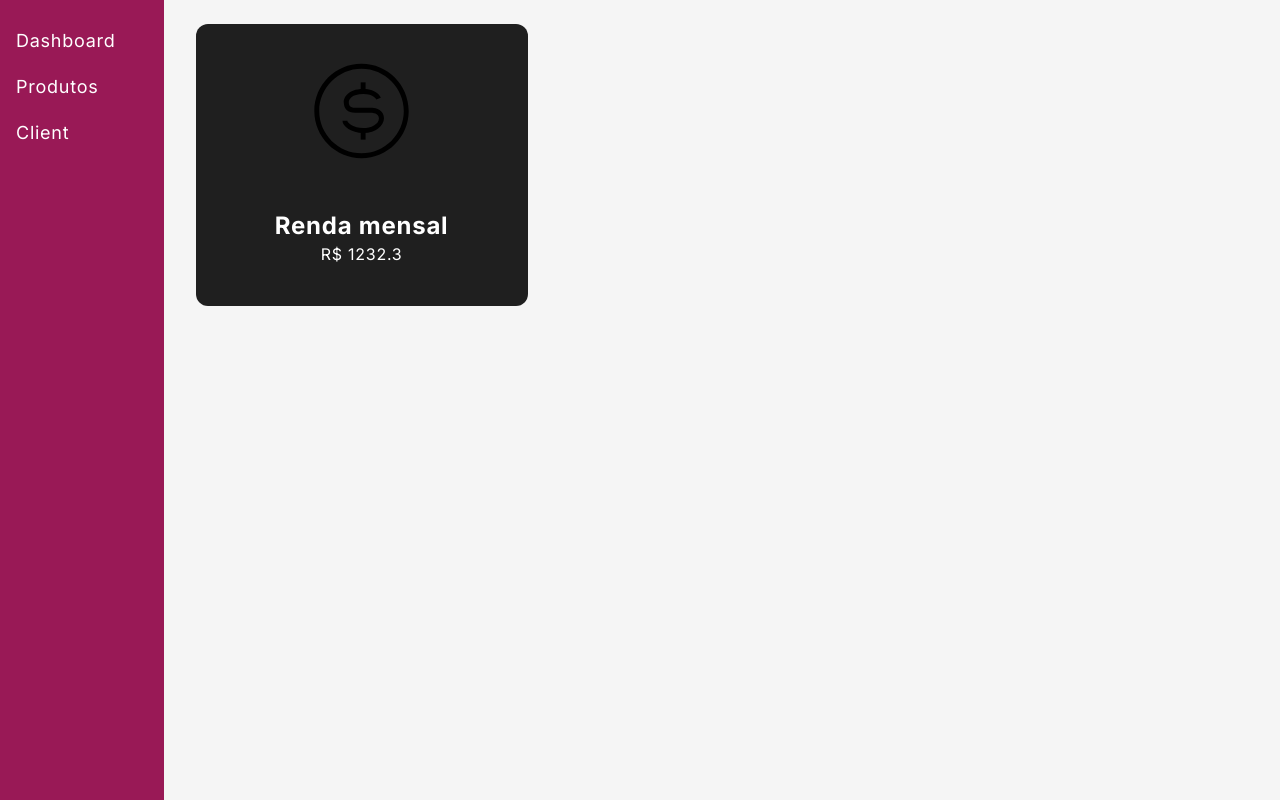
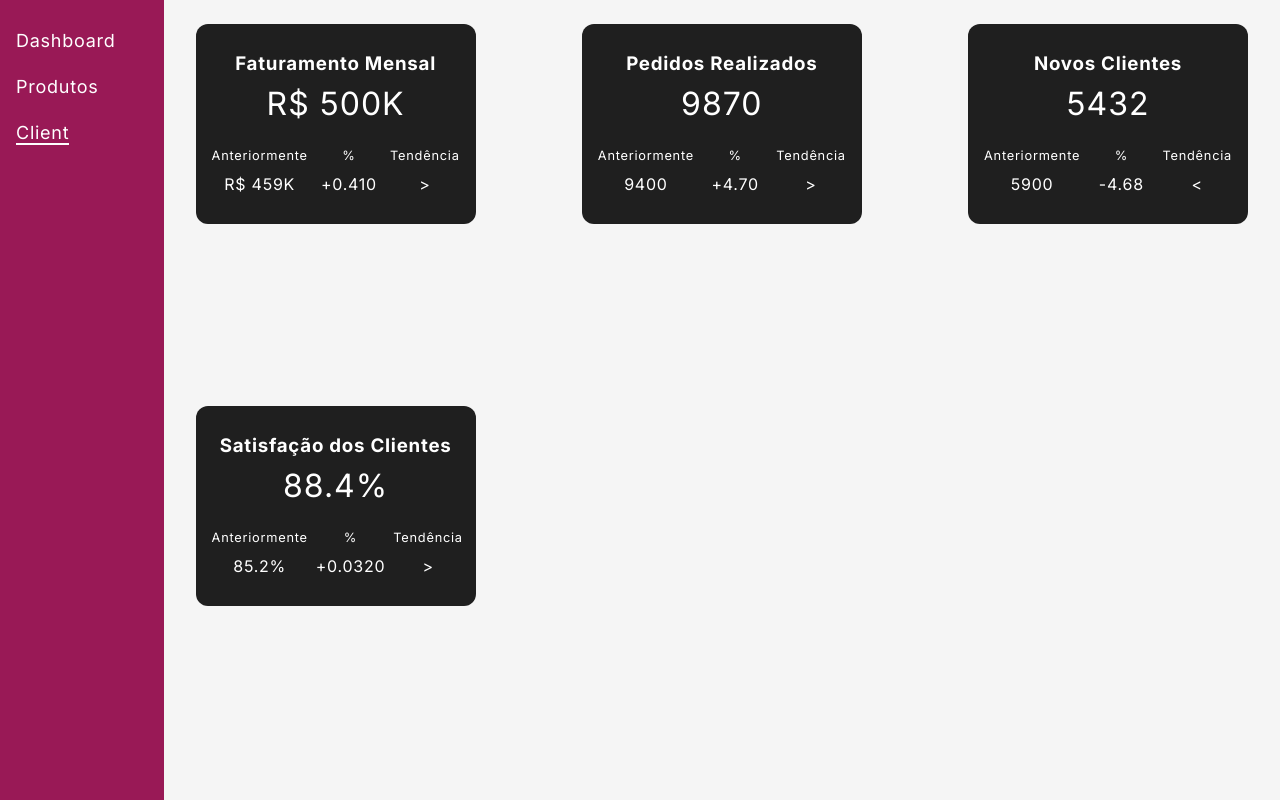
Before and after one commit to PedroAloonso/Digital-College-FullStack, a React (Vite) app: page /dashboard/client in a window 1280 px wide. Built offline with nearby package versions, Linux system fonts and the light colour scheme; no server answers.

Commit message:
feat: enhance HightlightsCard component with new props and layout; add ProductDashboard for product management

```diff
--- a/src/components/Menu/DashboardMenu/dashboardMenu.module.scss
+++ b/src/components/Menu/DashboardMenu/dashboardMenu.module.scss
@@ -30,5 +30,5 @@
 }
 
 .selected {
-    border-bottom: 2px solid var(--white);
+    border-bottom: 2px solid rgb(var(--white));
 }
--- a/src/components/dashboard/HightlightsCard/HightlightsCard.jsx
+++ b/src/components/dashboard/HightlightsCard/HightlightsCard.jsx
@@ -1,20 +1,55 @@
-import PropTypes from "prop-types";
 import style from "./hightlightsCard.module.scss";
 
-export default function HightlightsCard({ title, icon, value }) {
+import PropTypes from "prop-types";
+import { useState } from "react";
+
+export default function HightlightsCard({
+    title,
+    preview,
+    value,
+    prefix = "",
+    sufix = "",
+}) {
+    const [PorcentageChange, setPorcentageChange] = useState(
+        (value - preview) / 100,
+    );
     return (
         <div className={style.cardContainer}>
-            <div className={style.cardHead}>{icon}</div>
-            <div className={style.cardBody}>
-                <h2>{title}</h2>
-                <p> R$ {value}</p>
+            <div className={style.cardTop}>
+                <h3>{title}</h3>
+                <h1>
+                    {prefix} {value}
+                    {sufix}
+                </h1>
+            </div>
+            <div className={style.cardBotton}>
+                <div className={style.comparationContainer}>
+                    <h4>Anteriormente</h4>
+                    <p>
+                        {prefix} {preview}
+                        {sufix}
+                    </p>
+                </div>
+                <div className={style.comparationContainer}>
+                    <h4>%</h4>
+                    <p>
+                        {PorcentageChange > 0 ? "+" : ""}
+                        {PorcentageChange.toPrecision(3)}
+                    </p>
+                </div>
+                <div className={style.comparationContainer}>
+                    <h4>Tendência</h4>
+                    <p>{PorcentageChange > 0 ? ">" : "<"}</p>
+                </div>
             </div>
         </div>
     );
 }
 
 HightlightsCard.propTypes = {
-    icon: PropTypes.object,
+    prefix: PropTypes.string,
+    preview: PropTypes.number,
+    sufix: PropTypes.string,
     title: PropTypes.string,
     value: PropTypes.number,
 };
--- a/src/components/dashboard/HightlightsCard/hightlightsCard.module.scss
+++ b/src/components/dashboard/HightlightsCard/hightlightsCard.module.scss
@@ -1,20 +1,45 @@
+@use "../../../assets/styles/TextClasses";
+
 .cardContainer {
     display: flex;
     flex-direction: column;
     align-content: center;
     justify-content: space-around;
+    box-sizing: border-box;
     border-radius: 12px;
     background: rgb(var(--dark-gray));
     padding: 1em;
-    width: 300px;
-    height: 250px;
+    width: 17.5em;
+    height: 200px;
     color: rgb(var(--white));
     text-align: center;
 
-    & .cardHead {
-        & > svg {
-            width: 96px;
-            height: auto;
+    & .cardTop {
+        display: flex;
+        flex-direction: column;
+        justify-content: space-between;
+        gap: 8px;
+
+        & h1 {
+            @include TextClasses.title-small;
+            color: rgb(var(--white));
+            text-align: center;
+        }
+    }
+
+    & .cardBotton {
+        display: flex;
+        justify-content: space-between;
+        gap: 8px;
+
+        & .comparationContainer {
+            display: flex;
+            flex-direction: column;
+
+            & > h4 {
+                font-weight: normal;
+                font-size: 0.8rem;
+            }
         }
     }
 }
--- /dev/null
+++ b/src/components/dashboard/ProductDashboard/ProductDashboard.jsx
@@ -0,0 +1,41 @@
+import style from "./productDashboard.module.scss";
+
+import Table from "../Table/Table";
+
+import { useState, useEffect } from "react";
+
+export default function ProductDashboard() {
+    const [productList, setProductList] = useState([]);
+    const getAllDataFromDB = (dataName) => {
+        fetch(`http://localhost:3000/sequelize-${dataName}`)
+            .then((response) => response.json())
+            .then((response) => {
+                console.log(response);
+                console.log(Object.keys(response[0]));
+                setProductList(response);
+            })
+            .catch((error) => console.log(error));
+    };
+
+    const deleteDataById = (dataName, id) => {
+        fetch(`http://localhost:3000/sequelize-${dataName}/${id}`, {
+            method: "DELETE",
+        }).then((response) => response.json());
+
+        setProductList(productList.filter((element) => element.id != id));
+    };
+
+    useEffect(() => {
+        getAllDataFromDB("products");
+    }, []);
+    return (
+        <div className={style.externalContainer}>
+            <Table
+                columns={["id", "name", "description", "stock"]}
+                HandleDelete={deleteDataById}
+                data={productList}
+                tableTitle={"Products"}
+            />
+        </div>
+    );
+}
--- a/src/components/layouts/layout.module.scss
+++ b/src/components/layouts/layout.module.scss
@@ -1,3 +1,5 @@
+@use "../../assets/styles/TextClasses";
+
 .publicExternalContainer {
     display: flex;
     flex-direction: column;
--- a/src/pages/Dashboard/Dashboard.jsx
+++ b/src/pages/Dashboard/Dashboard.jsx
@@ -1,51 +1,56 @@
 import style from "./dashboard.module.scss";
 
-import { useState, useEffect } from "react";
-
-import Table from "../../components/dashboard/Table/Table";
 import HightlightsCard from "../../components/dashboard/HightlightsCard/HightlightsCard";
 
 import MoneyIcon from "../../assets/img/dashboard/money.svg?react";
 
 export default function Dashboard() {
-    const [productList, setProductList] = useState([]);
-    const getAllDataFromDB = (dataName) => {
-        fetch(`http://localhost:3000/sequelize-${dataName}`)
-            .then((response) => response.json())
-            .then((response) => {
-                console.log(response);
-                console.log(Object.keys(response[0]));
-                setProductList(response);
-            })
-            .catch((error) => console.log(error));
-    };
-
-    const deleteDataById = (dataName, id) => {
-        fetch(`http://localhost:3000/sequelize-${dataName}/${id}`, {
-            method: "DELETE",
-        }).then((response) => response.json());
-
-        setProductList(productList.filter((element) => element.id != id));
-    };
-
-    useEffect(() => {
-        getAllDataFromDB("products");
-    }, []);
+    const cardsData = [
+        {
+            title: "Faturamento Mensal",
+            value: 500,
+            preview: 459,
+            prefix: "R$",
+            sufix: "K",
+        },
+        {
+            title: "Pedidos Realizados",
+            value: 9870,
+            preview: 9400,
+            prefix: "",
+            sufix: "",
+        },
+        {
+            title: "Novos Clientes",
+            value: 5432,
+            preview: 5900,
+            prefix: "",
+            sufix: "",
+        },
+        {
+            title: "Satisfação dos Clientes",
+            value: 88.4,
+            preview: 85.2,
+            prefix: "",
+            sufix: "%",
+        },
+    ];
 
     return (
         <div className={style.externalContainer}>
-            <div className={style.container}>
-                {/* <Table
-                    columns={["id", "name", "description", "stock"]}
-                    HandleDelete={deleteDataById}
-                    data={productList}
-                    tableTitle={"Products"}
-                /> */}
-                <HightlightsCard
-                    icon={<MoneyIcon fill="var(--white)" />}
-                    title={"Renda mensal"}
-                    value={1232.3}
-                />
+            <div className={style.cardsContainer}>
+                {cardsData.map((value, index) => {
+                    return (
+                        <HightlightsCard
+                            key={index}
+                            title={value.title}
+                            preview={value.preview}
+                            value={value.value}
+                            prefix={value.prefix}
+                            sufix={value.sufix}
+                        />
+                    );
+                })}
             </div>
         </div>
     );
--- a/src/pages/Dashboard/dashboard.module.scss
+++ b/src/pages/Dashboard/dashboard.module.scss
@@ -10,8 +10,10 @@
     width: 100%;
 }
 
-.container {
+.cardsContainer {
     display: flex;
     flex-wrap: wrap;
+    justify-content: space-between;
     gap: 12px;
+    width: 100%;
 }
--- a/src/routes/AppRoutes.jsx
+++ b/src/routes/AppRoutes.jsx
@@ -11,6 +11,7 @@ import ProductPage from "../components/ProductPage/ProductPage";
 
 import Dashboard from "../pages/Dashboard/Dashboard";
 import CreateProduct from "../components/dashboard/CreateProduct/CreateProduct";
+import ProductDashboard from "../components/dashboard/ProductDashboard/ProductDashboard";
 
 export default function AppRoutes() {
     return (
@@ -34,7 +35,7 @@ export default function AppRoutes() {
                 </Route>
                 <Route path="/dashboard" element={<DashboardLayout />}>
                     <Route index element={<Dashboard />} />
-                    <Route path="product" element={<Dashboard />} />
+                    <Route path="product" element={<ProductDashboard />} />
                     <Route path="create" element={<CreateProduct />} />
                     <Route path="client" element={<Dashboard />} />
                 </Route>
```
Also changed, not shown: src/components/dashboard/ProductDashboard/productDashboard.module.scss (added).
